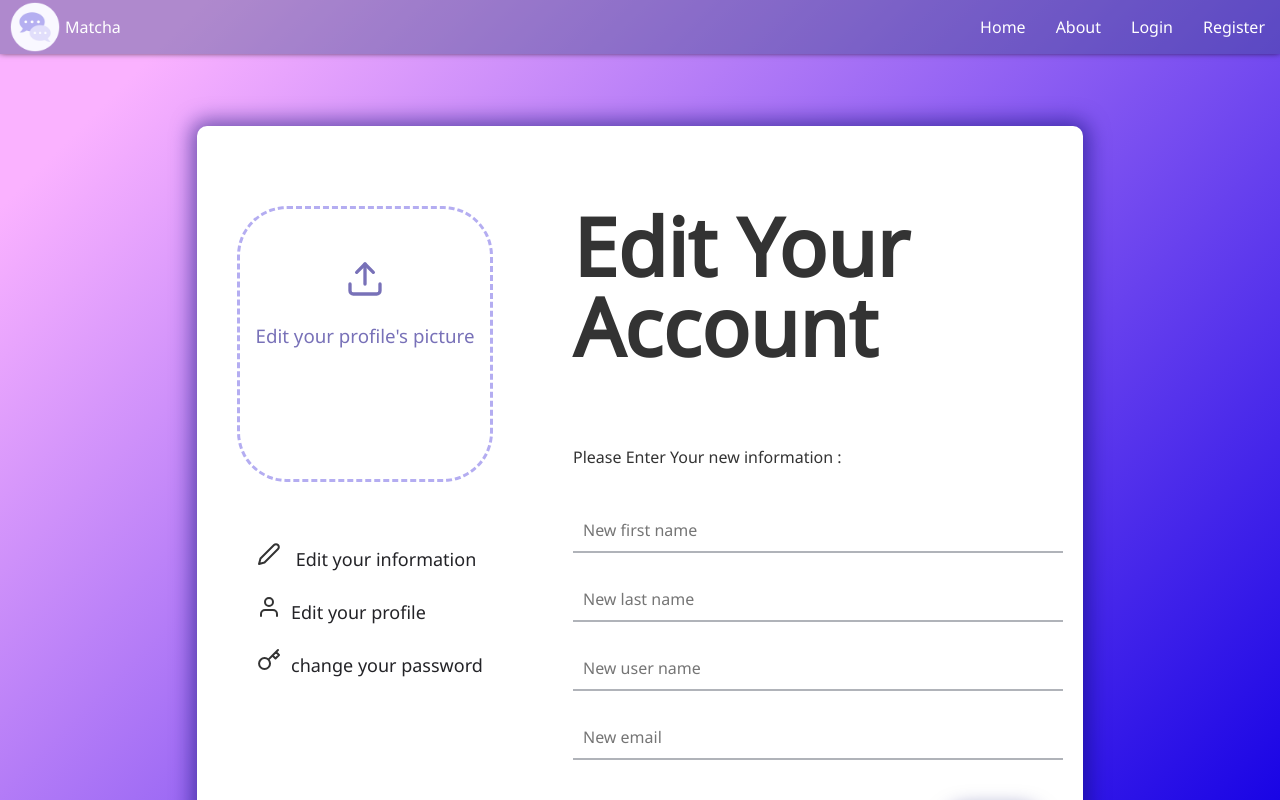
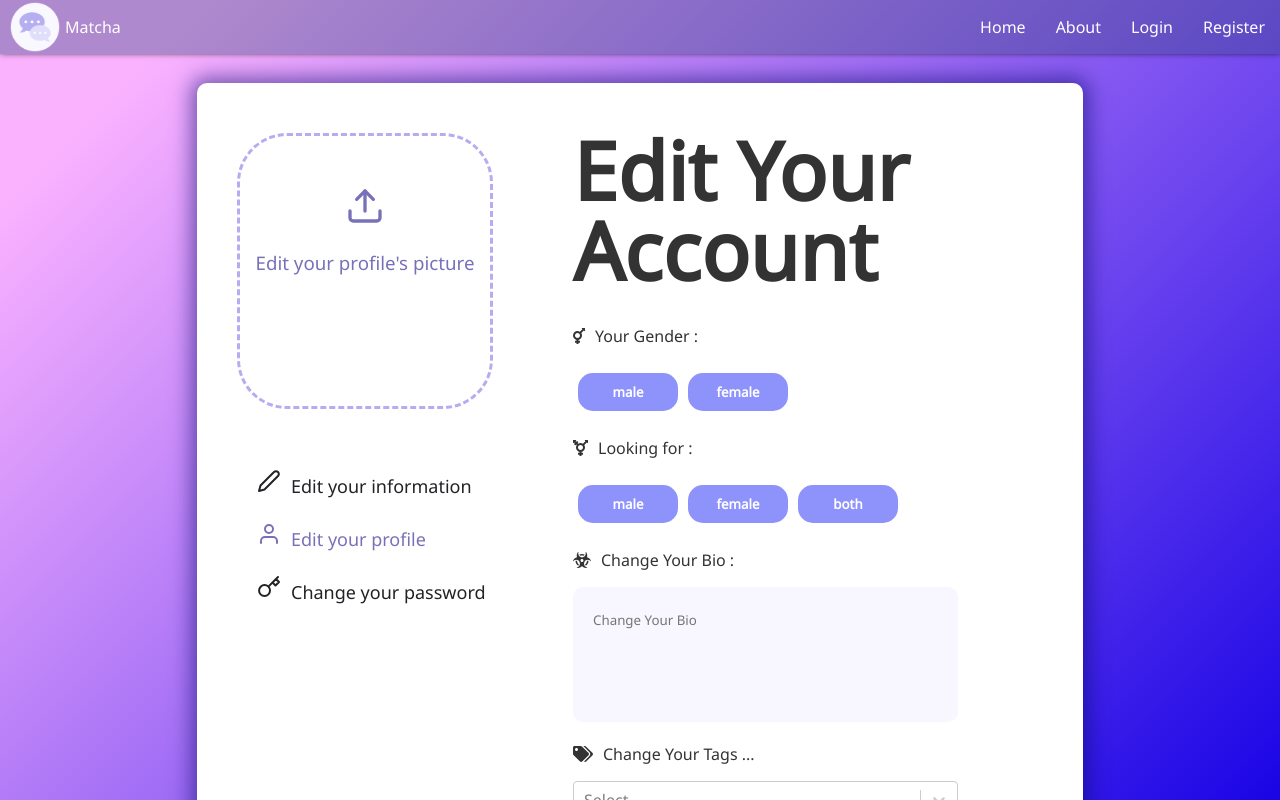
Before and after one commit to khaoulazouggar/matcha-1337, a React (Create React App) app in the folder client/: page /edit in a window 1280 px wide. Both pictures are taken after a click on the element "Edit your profile". Shown: the top 800 px of the page. Built offline with nearby package versions, Linux system fonts and the light colour scheme.

Commit message:
modification in  the front of the edit account

```diff
--- a/client/package.json
+++ b/client/package.json
@@ -4,6 +4,8 @@
   "private": true,
   "dependencies": {
     "@fortawesome/fontawesome-svg-core": "^1.2.32",
+    "@fortawesome/free-solid-svg-icons": "^5.15.2",
+    "@fortawesome/react-fontawesome": "^0.1.14",
     "@testing-library/jest-dom": "^5.11.6",
     "@testing-library/react": "^11.2.2",
     "@testing-library/user-event": "^12.5.0",
--- a/client/src/Components/steps.js
+++ b/client/src/Components/steps.js
@@ -64,7 +64,7 @@ function Steps() {
             {inStep1 === 0 ? (
               <InStep data={{ gender, setGender }} />
             ) : inStep1 === 1 ? (
-              <textarea className="bio" type="text" placeholder="Add your Bio" value={notes} onChange={(e) => setNotes(e.target.value)} />
+              <textarea className="bio" type="text" placeholder="Add Your Bio" value={notes} onChange={(e) => setNotes(e.target.value)} />
             ) : inStep1 === 2 ? (
               <Tag data={{ tags, setTags }} />
             ) : (
--- a/client/src/Components/tag.js
+++ b/client/src/Components/tag.js
@@ -11,7 +11,7 @@ function Tag(props) {
   return (
     <div className="tags">
       {console.log(props.data.tags)}
-      <p>Add your Tags ...</p>
+      <p>Add Your Tags ...</p>
       <CreatableSelect isClearable isMulti defaultValue={props.data.tags} onChange={handleChange} />
     </div>
   );
--- a/client/src/css/edit.css
+++ b/client/src/css/edit.css
@@ -4,7 +4,7 @@
     position: relative;
     width: 250px;
     margin: 40px;
-    margin-top: 80px;
+    margin-top: 50px;
     height: 270px;
 }
 
@@ -30,3 +30,53 @@ color: #232327;
 .edit-child:hover{
   color: #7971b8;
 }
+
+.edit-bio {
+  outline: none;
+  width: 345px;
+  height: 95px;
+  /* margin-top: 40px; */
+  resize: none;
+  border-color: #62626485;
+  border-radius: 10px;
+  /* margin-left: 15px; */
+  padding: 20px;
+  line-height: 2;
+  background-color: #f8f7ff;
+  border: none;
+}
+.edit-bio:hover {
+  box-shadow: 0px 0px 8px 0px #090b6f85;
+}
+.edit-bio:focus {
+  box-shadow: 0px 0px 8px 0px #090b6f85;
+}
+
+.edit-tags {
+  width: 385px;
+  /* margin-top: 39px; */
+  overflow: auto;
+  /* height: 265px; */
+  display: flex;
+  /* justify-content: center; */
+  flex-direction: column;
+  /* padding-left: 5px; */
+  /* padding-right: 5px; */
+}
+
+.editRight h1{
+  font-size: 80px;
+  line-height: 1;
+  font-weight: 900px;
+  margin-top: 7px;
+  margin-bottom: 35px;
+}
+
+.editImg{
+  height: 271px;
+    width: 250px;
+    border-radius: 50px;
+    border: 3px solid #e1ddfb;
+    box-shadow: 0px 4px 20px 0px #090b6f85;
+    /* margin-top: -105px; */
+}
--- a/client/src/views/Auth/register.js
+++ b/client/src/views/Auth/register.js
@@ -186,7 +186,7 @@ function Register() {
             onChange={(e) => {
               setpassword(e.target.value);
             }}
-          required/>
+          />
           <span className="errors">{errpassword}</span> <br />
           <input
             className="inpt"
--- /dev/null
+++ b/client/src/views/pages/edit-info.js
@@ -0,0 +1,65 @@
+import React from "react"
+// import { Info } from "react-feather"
+
+function EditInfo(){
+    return (
+<div className="right">
+          <h1>Edit Your Account</h1>
+          <br />
+          <br />
+          <p>Please Enter Your New Information :</p>
+          <div className="inputs">
+          <input
+            className="inpt"
+            type="text"
+            placeholder="New first name"
+            // value={firstname}
+            // onChange={(e) => {
+            //   setfirstname(e.target.value);
+            // }}
+          />
+          {/* <span className="errors">{errfirstname}</span> */}
+          <br />
+          <input
+            className="inpt"
+            type="text"
+            placeholder="New last name"
+            // value={lastname}
+            // onChange={(e) => {
+            //   setlastname(e.target.value);
+            // }}
+          />
+          {/* <span className="errors">{errlastname}</span> <br /> */}
+          <input
+            className="inpt"
+            type="text"
+            placeholder="New user name"
+            // value={username}
+            // onChange={(e) => {
+            //   setusername(e.target.value);
+            // }}
+          />
+          {/* <span className="errors">{errusername}</span> */}
+          <br />
+          <input
+            className="inpt"
+            type="email"
+            placeholder="New email"
+            // value={email}
+            // onChange={(e) => {
+            //   setemail(e.target.value);
+            // }}
+          />
+          {/* <span className="errors">{erremail}</span> */}
+          </div>
+          <br />
+          <br />
+          <button className="btn">
+            Edit
+          </button>
+          <br />
+        </div>
+    )
+}
+
+export default EditInfo
--- /dev/null
+++ b/client/src/views/pages/edit-password.js
@@ -0,0 +1,53 @@
+import React from "react"
+
+function EditPass(){
+    return(
+        <div className="right">
+          <h1>Edit Your Account</h1>
+          <br />
+          <br />
+          <p>Change Your Password :</p>
+
+
+          <div className="inputs">
+          <input
+            className="inpt"
+            type="password"
+            placeholder="Old Password"
+            // value={password}
+            // onChange={(e) => {
+            //   setpassword(e.target.value);
+            // }}
+          />
+          {/* <span className="errors">{errpassword}</span> <br />  */}
+          <input
+            className="inpt"
+            type="password"
+            placeholder="New Password"
+            // value={password}
+            // onChange={(e) => {
+            //   setpassword(e.target.value);
+            // }}
+          />
+          {/* <span className="errors">{errpassword}</span> <br /> */}
+          <input
+            className="inpt"
+            type="password"
+            placeholder="Verify New Password"
+            // value={verifypassword}
+            // onChange={(e) => {
+            //   setverifypassword(e.target.value);
+            // }}
+          />
+          {/* <span className="errors">{errverifypassword}</span> */}
+        </div>
+        <br />
+        <br />
+        <button className="btn">
+          Edit
+        </button>
+      </div>
+    )
+}
+
+export default EditPass
--- /dev/null
+++ b/client/src/views/pages/edit-profile.js
@@ -0,0 +1,68 @@
+import React ,{useState}from "react"
+import { FontAwesomeIcon } from '@fortawesome/react-fontawesome'
+import { faTransgender } from '@fortawesome/free-solid-svg-icons'
+import { faTransgenderAlt } from '@fortawesome/free-solid-svg-icons'
+import { faTags } from '@fortawesome/free-solid-svg-icons'
+import { faBiohazard } from '@fortawesome/free-solid-svg-icons'
+import CreatableSelect from "react-select/creatable";
+
+function EditProfile(){
+    const [gender, setGender] = useState("")
+    const [genderLoking, setGenderLoking] = useState("")
+
+
+    return(
+        <div className="right">
+        <h1>Edit Your Account</h1>
+
+  <div>
+          <div className="In">
+      <p><FontAwesomeIcon icon={faTransgender} style={{marginRight: "10px"}}/>Your Gender :</p>
+      <span className="gender">
+        <button className="genre" onClick={() => setGender("male")}
+        style={{backgroundColor: gender === 'male' ? 'green' : '#5961f9ad'}}>
+          male
+        </button>
+        <button
+          className="genre"
+          style={{backgroundColor: gender === 'female' ? 'green' : '#5961f9ad'}}
+          onClick={() => setGender("female")}
+        >
+          female
+        </button>
+      </span>
+      <p><FontAwesomeIcon icon={faTransgenderAlt} style={{marginRight: "10px"}}/>Looking for :</p>
+      <span className="gender">
+        <button className="genre"
+        onClick={() => setGenderLoking("male")}
+         style={{backgroundColor: genderLoking === 'male' ? 'green' : '#5961f9ad'}}
+        >male</button>
+        <button className="genre"
+        onClick={() => setGenderLoking("female")}
+         style={{backgroundColor: genderLoking === 'female' ? 'green' : '#5961f9ad'}}
+        >female</button>
+          <button className="genre"
+          onClick={() => setGenderLoking("both")}
+        style={{backgroundColor: genderLoking === 'both' ? 'green' : '#5961f9ad'}}
+        >both</button>
+      </span>
+      <p><FontAwesomeIcon icon={faBiohazard} style={{marginRight: "10px"}}/>Change Your Bio :</p>
+      <textarea className="edit-bio" type="text" placeholder="Change Your Bio"  />
+      <div className="edit-tags">
+      <p><FontAwesomeIcon icon={faTags} style={{marginRight: "10px"}}/>Change Your Tags ...</p>
+      <CreatableSelect isClearable isMulti/>
+    </div>
+      </div>
+
+          <br />
+          <br />
+          <button className="btn">
+            Edit
+          </button>
+          <br />
+          </div>
+        </div>
+    )
+}
+
+export default EditProfile
--- a/client/src/views/pages/edit.js
+++ b/client/src/views/pages/edit.js
@@ -1,5 +1,8 @@
-import React from "react"
+import React, { useState } from "react"
 import "../../css/edit.css"
+import EditInfo from "./edit-info"
+import EditProfile from "./edit-profile"
+import EditPass from "./edit-password"
 import {Upload} from "react-feather"
 import {Edit2} from "react-feather"
 import {Key} from "react-feather"
@@ -7,81 +10,38 @@ import {User} from "react-feather"
 
 
 
+
 function Edit (){
+  const [Right, setRight] = useState(1);
+  const [Img, setImg] = useState([])
+  const onDrop = (e, picture) => {
+    let data = URL.createObjectURL(picture[0]);
+    setImg([data, Img]);
+    e.target.value = "";
+  };
     return (
         <div className="box-form">
         <div className="left-edit">
-            <div className="edit-pic">
-                <input className="file" type="file" accept="image/*"/>
-                <div className="drag-text"><Upload style={{paddingTop: "50px"}} size={40}/>
+            <div style={Img[0] ? {border: "none"}: {}} className="edit-pic">
+                <input className="file" type="file" accept="image/*" onChange={(e) => onDrop(e, e.target.files)}/>
+                <div style={Img[0] ? {display: "none"}: {}} className="drag-text"><Upload style={{paddingTop: "50px"}} size={40}/>
                   <h3> Edit your profile's picture</h3>
                 </div>
+
+          <img className="editImg" style={Img[0] ? {} :{display: "none"}} src={Img[0]} alt={Img} key={Img} />
+
             </div>
             <div className="edit">
-              <Edit2 style={{marginRight: "10px"}}/><span className="edit-child">  Edit your information</span>
+              <span className="edit-child" onClick={() => setRight(1)} style={Right === 1 ? {color: "#7971b8"} : {}}><Edit2 style={Right === 1 ? {color: "#7971b8", marginRight: "10px"} : {marginRight: "10px"}}/>Edit your information</span>
               <br/> <br/>
-              <User style={{marginRight: "10px"}}/><span className="edit-child">Edit your profile</span>
+              <span className="edit-child" onClick={() => setRight(2)} style={Right === 2 ? {color: "#7971b8"} : {}}><User style={Right === 2 ? {color: "#7971b8", marginRight: "10px"} : {marginRight: "10px"}}/>Edit your profile</span>
               <br/> <br/>
-              <Key style={{marginRight: "10px"}}/><span className="edit-child">change your password</span>
+              <span className="edit-child" onClick={() => setRight(3)} style={Right === 3 ? {color: "#7971b8"} : {}}><Key style={Right === 3 ? {color: "#7971b8", marginRight: "10px"} : {marginRight: "10px"}}/>Change your password</span>
             </div>
         </div>
-        <div className="right">
-          <h1>Edit Your Account</h1>
-          <br />
-          <br />
-          <p>Please Enter Your new information :</p>
-          <div className="inputs">
-          <input
-            className="inpt"
-            type="text"
-            placeholder="New first name"
-            // value={firstname}
-            // onChange={(e) => {
-            //   setfirstname(e.target.value);
-            // }}
-          />
-          {/* <span className="errors">{errfirstname}</span> */}
-          <br />
-          <input
-            className="inpt"
-            type="text"
-            placeholder="New last name"
-            // value={lastname}
-            // onChange={(e) => {
-            //   setlastname(e.target.value);
-            // }}
-          />
-          {/* <span className="errors">{errlastname}</span> <br /> */}
-          <input
-            className="inpt"
-            type="text"
-            placeholder="New user name"
-            // value={username}
-            // onChange={(e) => {
-            //   setusername(e.target.value);
-            // }}
-          />
-          {/* <span className="errors">{errusername}</span> */}
-          <br />
-          <input
-            className="inpt"
-            type="email"
-            placeholder="New email"
-            // value={email}
-            // onChange={(e) => {
-            //   setemail(e.target.value);
-            // }}
-          />
-          {/* <span className="errors">{erremail}</span> */}
-          </div>
-          <br />
-          <br />
-          <button className="btn" onClick>
-            Edit
-          </button>
-          <br />
-        </div>
-      </div>
+        <div className="editRight" style={{height: "850px"}}>{Right === 1? <EditInfo/> : Right === 2 ? <EditProfile/> : <EditPass/>}</div>
+
+       </div>
     )
 }
 export default Edit;
```
Also changed, not shown: 2 other files (tests, documents, lock files or other folders).
